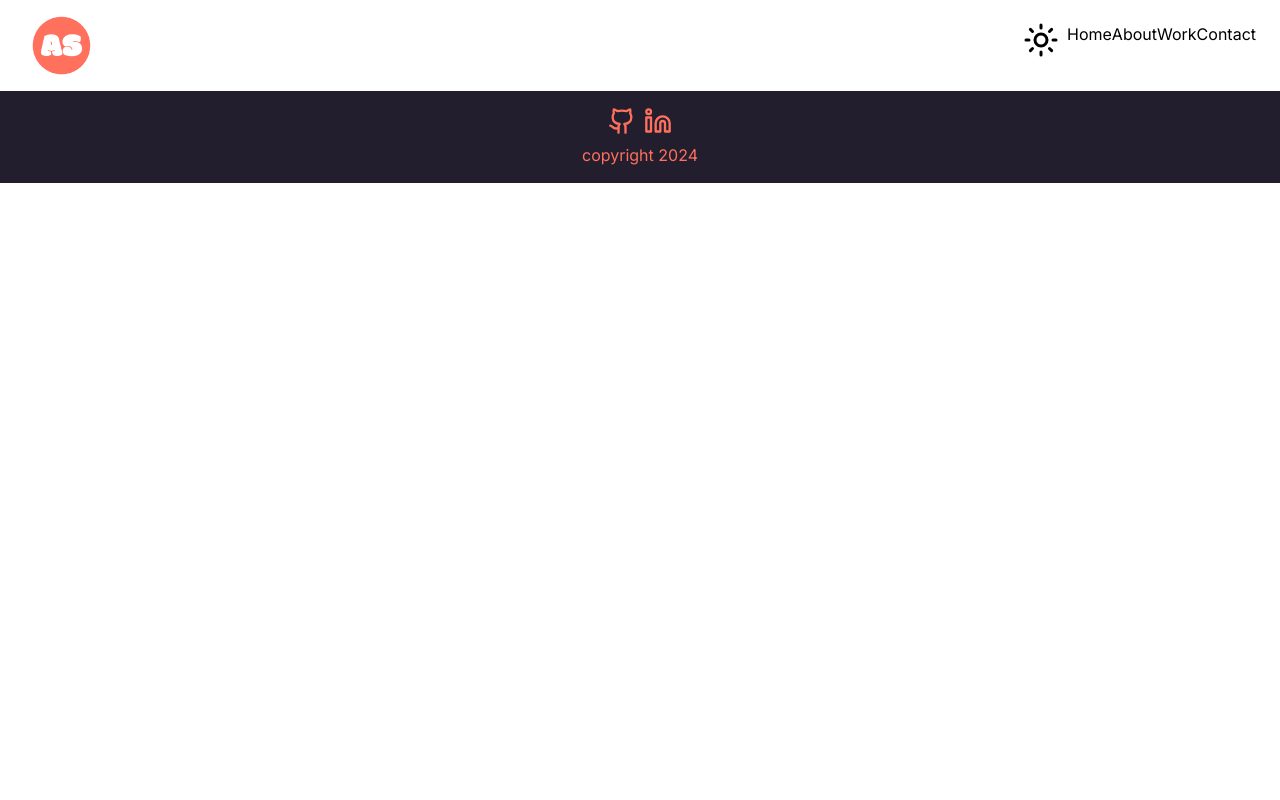
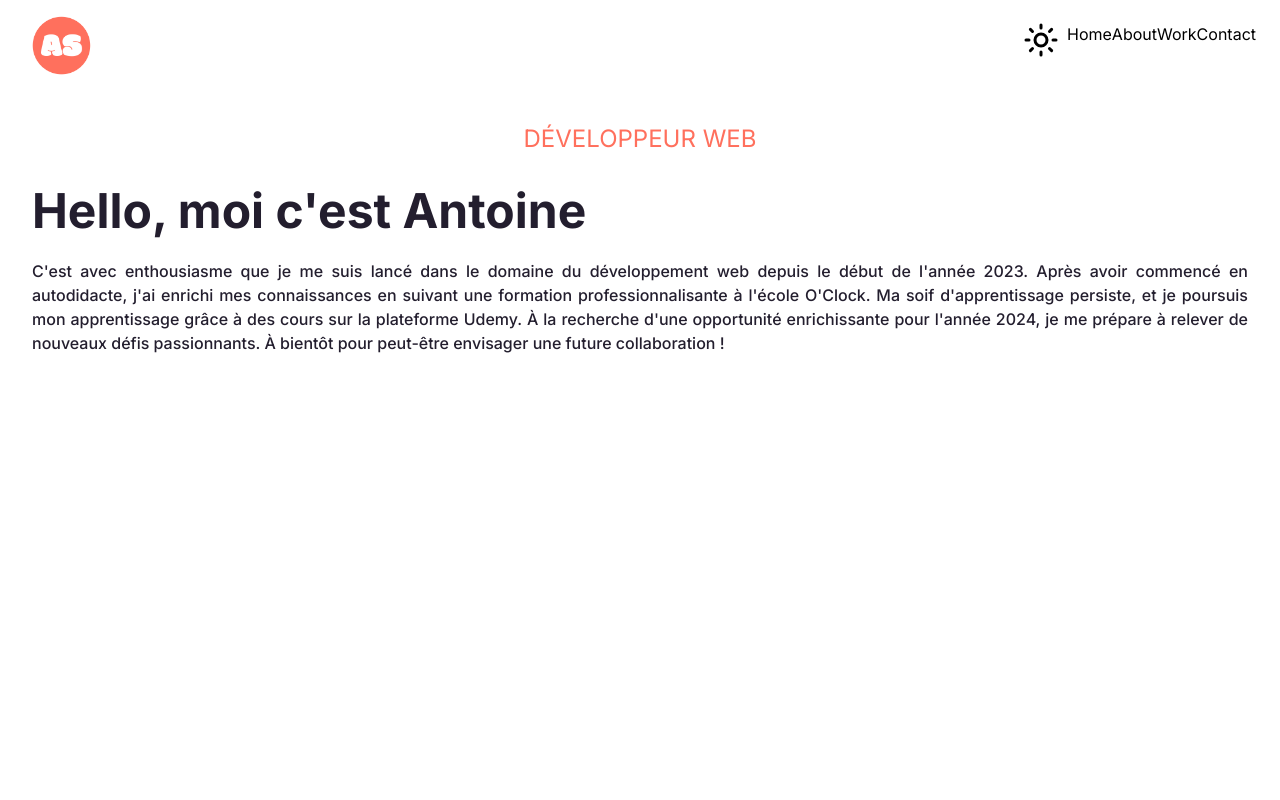
Before and after one commit to Antoine-Savreux/portfolio, a Next.js app: page / in a window 1280 px wide. Shown: the top 800 px of the page. Built offline with nearby package versions, Linux system fonts and the light colour scheme.

Commit message:
feat/homepage created important section and first section with title and text

```diff
--- a/src/app/page.tsx
+++ b/src/app/page.tsx
@@ -1,7 +1,15 @@
+import ImportantText from "@/components/ImportantText";
+import TitleTextSection from "@/components/TitleTextSection";
+
 export default function HomePage() {
   return (
-    <div>
+    <div className="min-h-full flex flex-col items-center p-8 space-y-8">
       {/* Important */}
+      <ImportantText text="Développeur web" />
+      <TitleTextSection
+        title="Hello, moi c'est Antoine"
+        text="C'est avec enthousiasme que je me suis lancé dans le domaine du développement web depuis le début de l'année 2023. Après avoir commencé en autodidacte, j'ai enrichi mes connaissances en suivant une formation professionnalisante à l'école O'Clock. Ma soif d'apprentissage persiste, et je poursuis mon apprentissage grâce à des cours sur la plateforme Udemy. À la recherche d'une opportunité enrichissante pour l'année 2024, je me prépare à relever de nouveaux défis passionnants. À bientôt pour peut-être envisager une future collaboration !"
+      />
       {/* Titre */}
       {/* Contenu */}
       {/* Bouton */}
--- /dev/null
+++ b/src/components/ImportantText.tsx
@@ -0,0 +1,3 @@
+export default function ImportantText({ text }: { text: string }) {
+  return <p className="text-primary uppercase text-2xl">{text}</p>;
+}
--- /dev/null
+++ b/src/components/TitleTextSection.tsx
@@ -0,0 +1,16 @@
+export default function TitleTextSection({
+  title,
+  text,
+}: {
+  title: string;
+  text: string;
+}) {
+  return (
+    <section className=" space-y-6">
+      <h1 className="text-5xl font-bold text-secondary">{title}</h1>
+      <p className="text-base text-justify font-medium text-secondary">
+        {text}
+      </p>
+    </section>
+  );
+}
```
